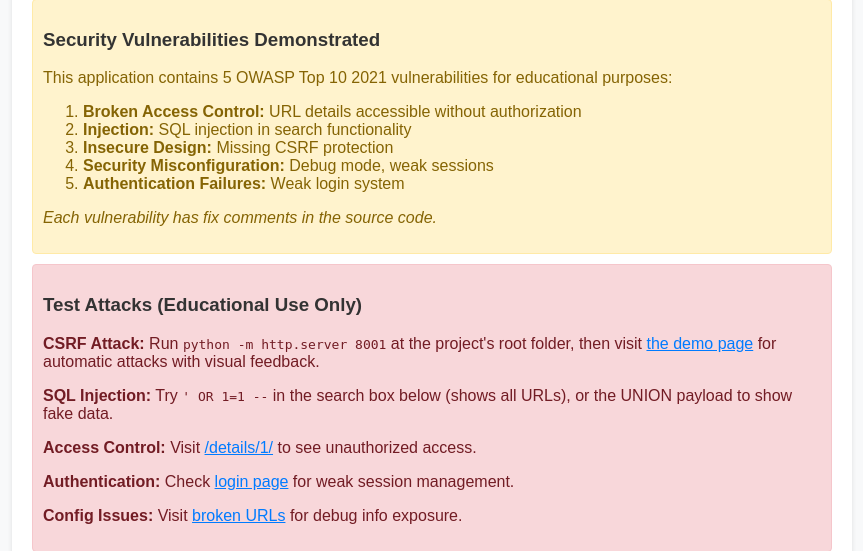
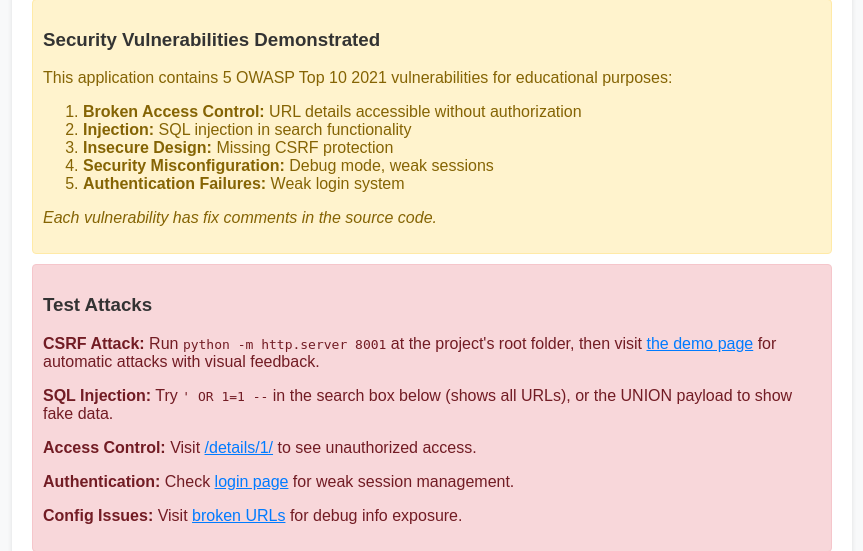
Before and after one commit to jtompuri/cyber-security-base-2025-project-1, a Django app: page / in a window 1280 px wide. Shown: the part 182-733 px from the top of the page, without its empty margins (208-1071 px from the left). Run offline with Django 5.2, Linux system fonts and the light colour scheme.

Commit message:
Text changes

```diff
--- a/shortener/templates/shortener/home.html
+++ b/shortener/templates/shortener/home.html
@@ -15,7 +15,7 @@
 </div>
 
 <div class="alert alert-danger">
-    <h3>Test Attacks (Educational Use Only)</h3>
+    <h3>Test Attacks</h3>
 
     <p><strong>CSRF Attack:</strong> Run <code>python -m http.server 8001</code> at the project's root folder, then visit
     <a href="http://localhost:8001/csrf_attack_demo.html" target="_blank">the demo page</a>
```
